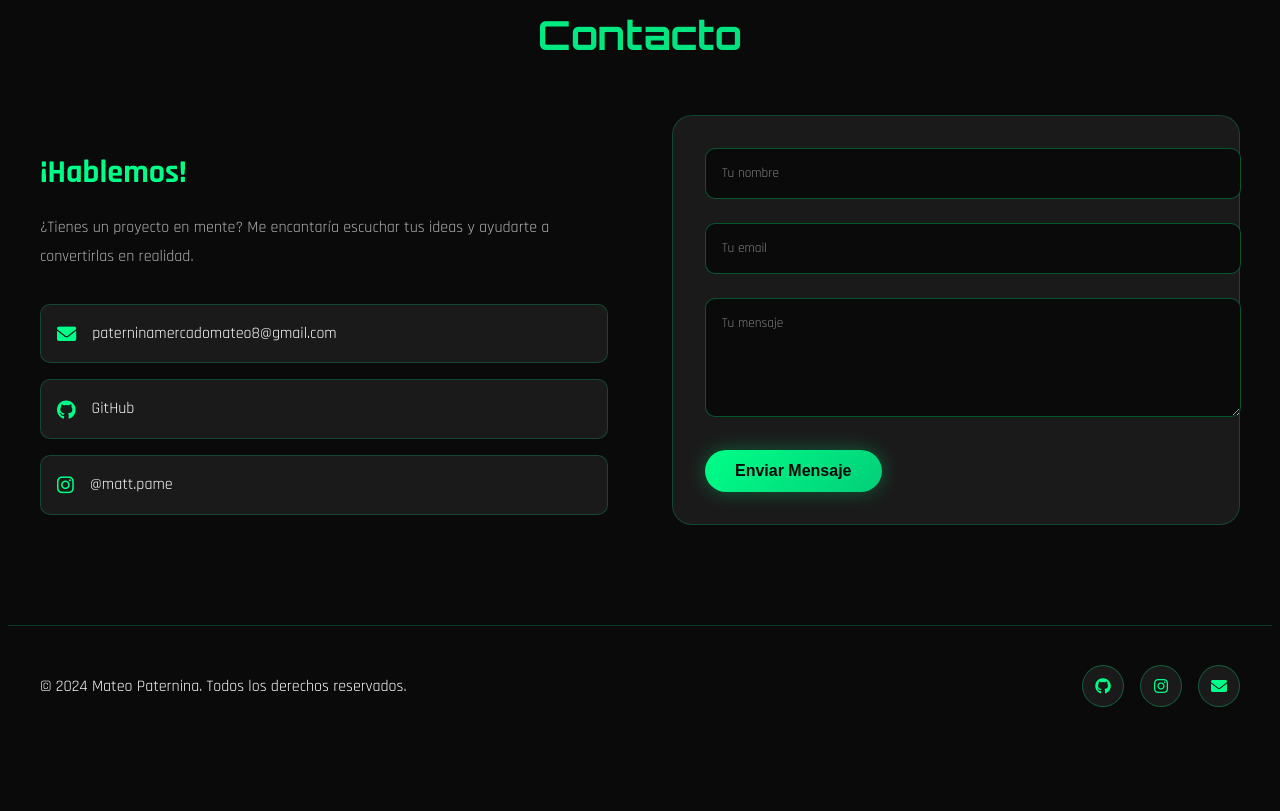
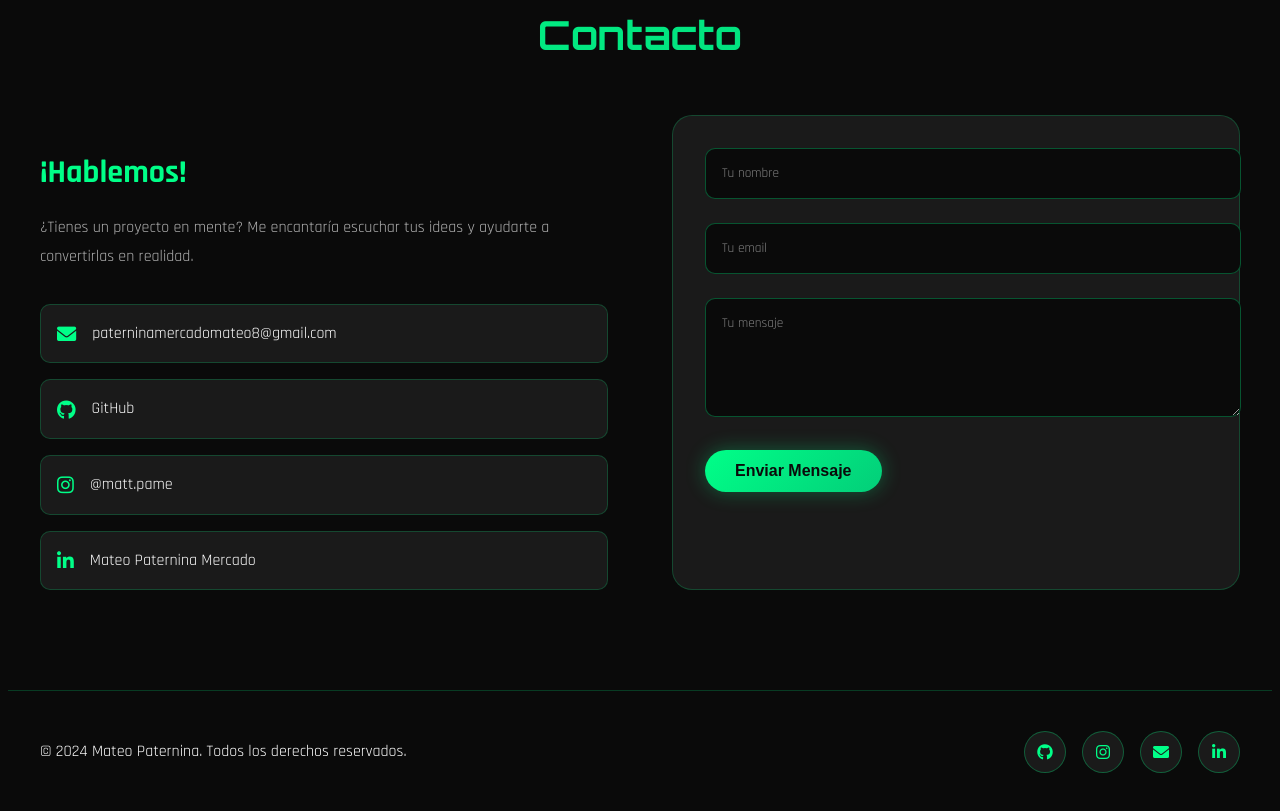
Before and after one commit to Mateo-Paternina-Mercado/Mateo-Portafolio, a plain HTML site: page index.html in a window 1280 px wide. Shown: the part 3223-4034 px from the top of the page. Before the commit the page ends 3978 px from the top, so only its background shows below. Drawn offline with nearby package versions, Linux system fonts and the light colour scheme.

Commit message:
feat: :sparkles: Add LinkedIn contact links to index.html

```diff
--- a/index.html
+++ b/index.html
@@ -326,6 +326,10 @@
                             <i class="fab fa-instagram"></i>
                             <span>@matt.pame</span>
                         </a>
+                        <a href="https://www.linkedin.com/in/mateo-paternina-mercado-80aa14325/" target="_blank" class="contact-method">
+                            <i class="fab fa-linkedin-in"></i>
+                            <span>Mateo Paternina Mercado</span>
+                        </a>
                     </div>
                 </div>
                 <div class="contact-form">
@@ -361,6 +365,9 @@
                     <a href="mailto:paterninamercadomateo8@gmail.com">
                         <i class="fas fa-envelope"></i>
                     </a>
+                    <a href="https://www.linkedin.com/in/mateo-paternina-mercado-80aa14325/" target="_blank">
+                        <i class="fab fa-linkedin-in"></i>
+                    </a>
                 </div>
             </div>
         </div>
```
